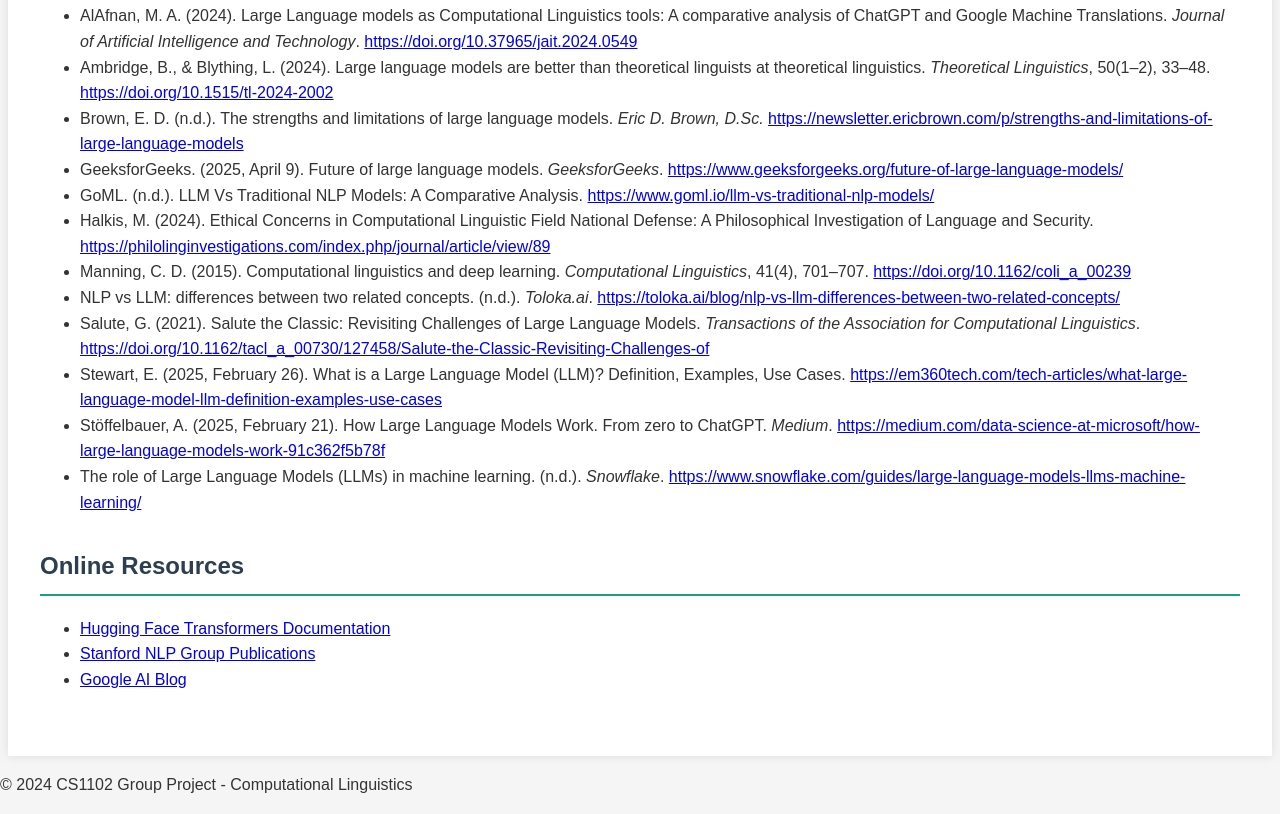
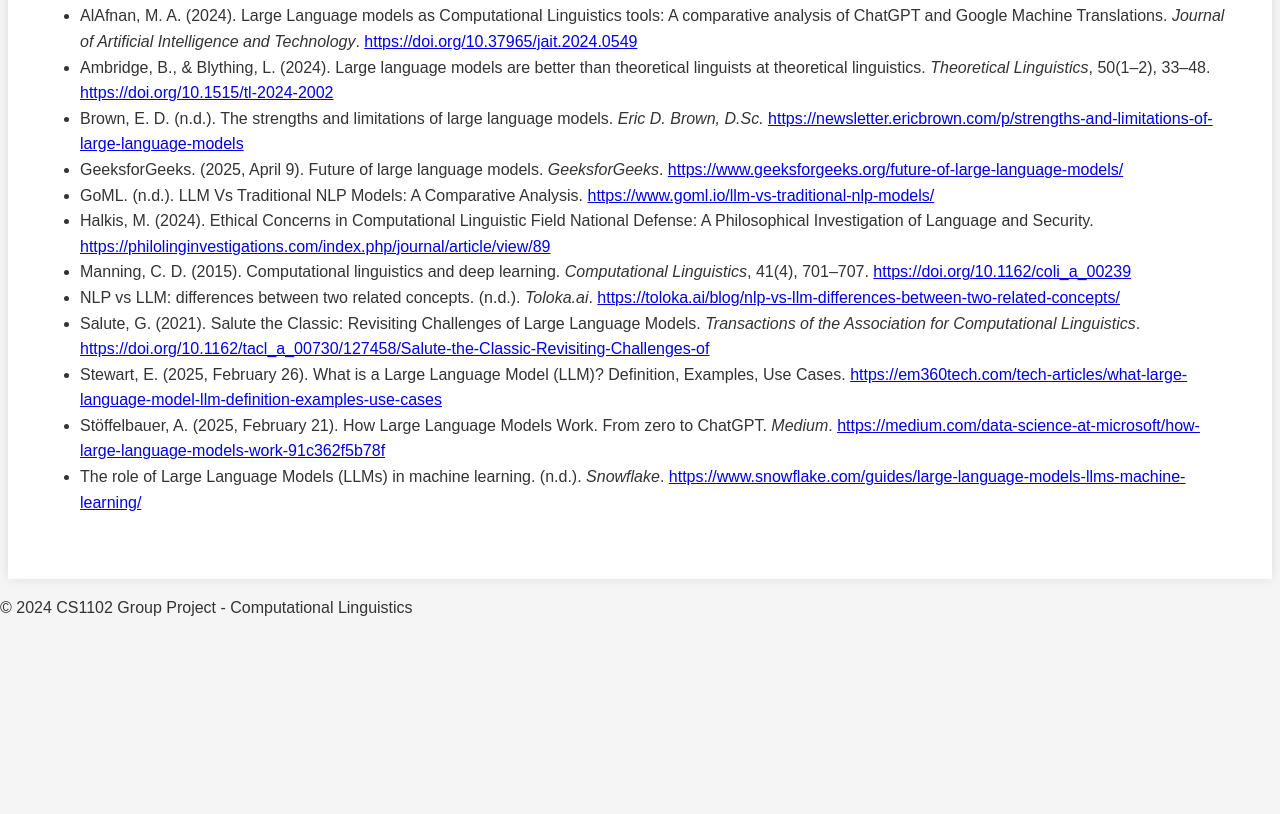
Before and after one commit to Yiuuuuuuuuu/Yiuuuuuuuuu.github.io, a plain HTML site: page references.html in a window 1280 px wide. Shown: the part 458-1272 px from the top of the page. After the commit the page ends 1095 px from the top, so only its background shows below. Drawn offline with Linux system fonts and the light colour scheme.

Commit message:
Update references.html

```diff
--- a/references.html
+++ b/references.html
@@ -58,14 +58,6 @@
             </ul>
         </section>
 
-        <section>
-            <h2>Online Resources</h2>
-            <ul class="resources-list">
-                <li><a href="https://huggingface.co/docs/transformers/index" target="_blank" rel="noopener noreferrer">Hugging Face Transformers Documentation</a></li>
-                <li><a href="https://nlp.stanford.edu/publications.html" target="_blank" rel="noopener noreferrer">Stanford NLP Group Publications</a></li>
-                <li><a href="https://ai.googleblog.com/" target="_blank" rel="noopener noreferrer">Google AI Blog</a></li>
-            </ul>
-        </section>
     </main>
 
     <footer>
```
